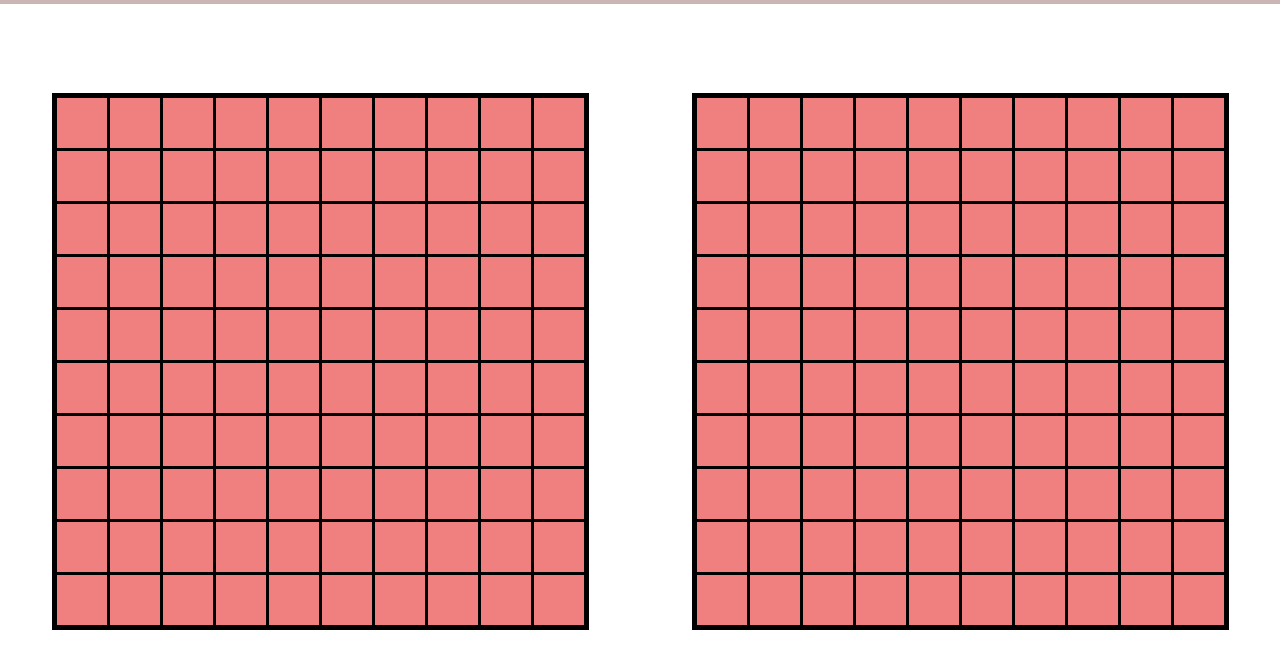
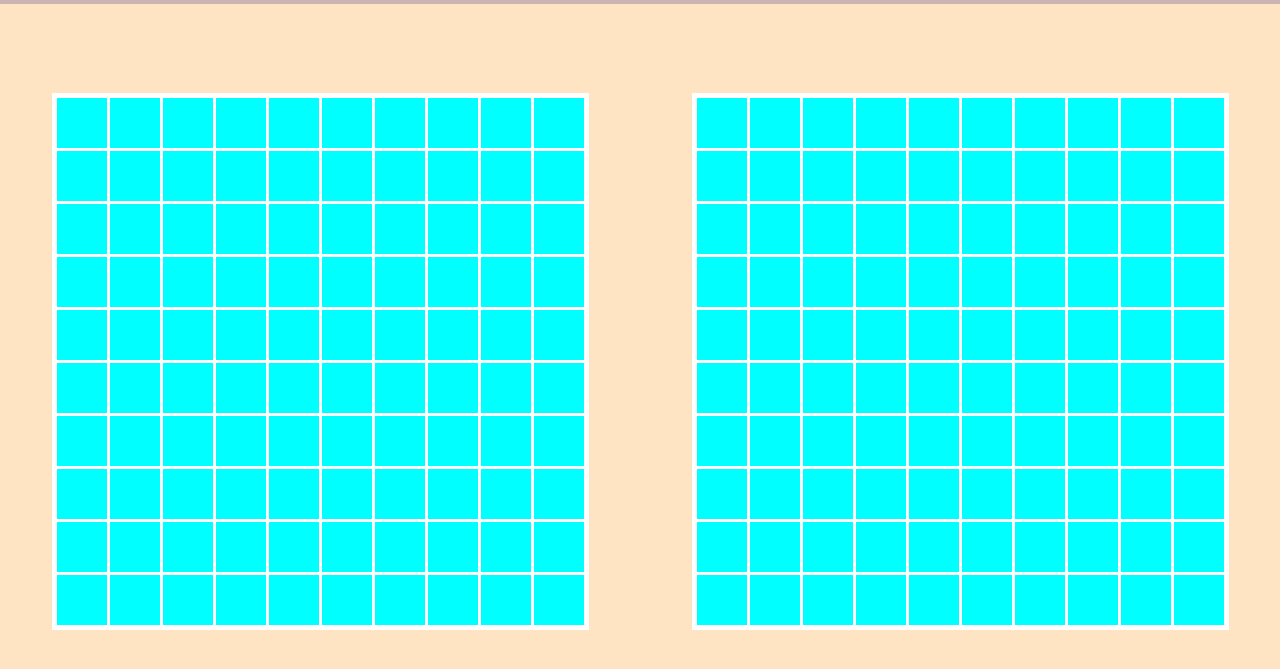
Before and after one commit to Z-K11/battleShip, a website built with webpack: page src/template.html in a window 1280 px wide. Shown: the part 81-750 px from the top of the page. Built offline with nearby package versions, Linux system fonts and the light colour scheme.

Commit message:
feat(shipClass): return ship length

```diff
--- a/src/boardDom.js
+++ b/src/boardDom.js
@@ -1,5 +1,5 @@
 // class for handling all dom calls for gameBoard
-class boardManipulator {
+export default class boardManipulator {
   // takes a parent node and an array as arguement builds a grid appends it to the parent node and saves the references to the nodes in the array
   makeBoard(player, boardArray) {
     for (let i = 0; i < 100; i++) {
@@ -11,5 +11,9 @@ class boardManipulator {
       player.appendChild(boardArray[i]);
     }
   }
+  playerPlacer(node, shipObject) {
+    node.addEventListener('click', (e) => {
+      console.log(e.target.id);
+    });
+  }
 }
-export let boardDom = new boardManipulator();
--- a/src/gameBoard.js
+++ b/src/gameBoard.js
@@ -1,8 +1,9 @@
 import shipMake from './shipClass.js';
-import { boardDom } from './boardDom.js';
+import boardDom from './boardDom.js';
 export default class gameBoard {
   #playerBoardArray = [];
   #computerBoardArray = [];
+  #domManager = new boardDom();
   #playerShips = {
     Carrier: new shipMake(5),
     Battleship: new shipMake(4),
@@ -19,7 +20,8 @@ export default class gameBoard {
   };
 
   constructor(playerBoard, computerBoard) {
-    boardDom.makeBoard(playerBoard, this.#playerBoardArray);
-    boardDom.makeBoard(computerBoard, this.#computerBoardArray);
+    this.#domManager.makeBoard(playerBoard, this.#playerBoardArray);
+    this.#domManager.makeBoard(computerBoard, this.#computerBoardArray);
+    this.#domManager.playerPlacer(playerBoard, this.#playerShips);
   }
 }
--- a/src/index.js
+++ b/src/index.js
@@ -21,4 +21,4 @@ const canvas = document.querySelector('.gameContainer');
 canvas.append(playerBoard, computerBoard);
 
 //Initializing game
-game = new gameMaker(playerBoard, computerBoard);
+let game = new gameMaker(playerBoard, computerBoard);
--- a/src/shipClass.js
+++ b/src/shipClass.js
@@ -25,4 +25,9 @@ export default class ships {
     }
     return false;
   }
+
+  //return length of the ship
+  get shipsLength() {
+    return this.#shipLength;
+  }
 }
--- a/src/style.css
+++ b/src/style.css
@@ -32,16 +32,17 @@ header {
   justify-content: space-around;
   align-items: center;
   flex: 1;
+  background-color: bisque;
 }
 .gameBoard {
   width: 537px;
   height: 537px;
-  background-color: black;
+  background-color: white;
   padding: 5px;
   display: flex;
   flex-wrap: wrap;
   gap: 3px;
 }
 .gridBox {
-  background-color: lightcoral;
+  background-color: aqua;
 }
```
